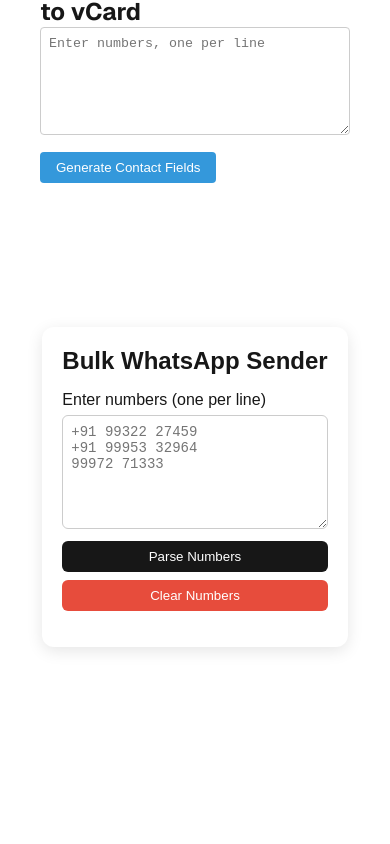
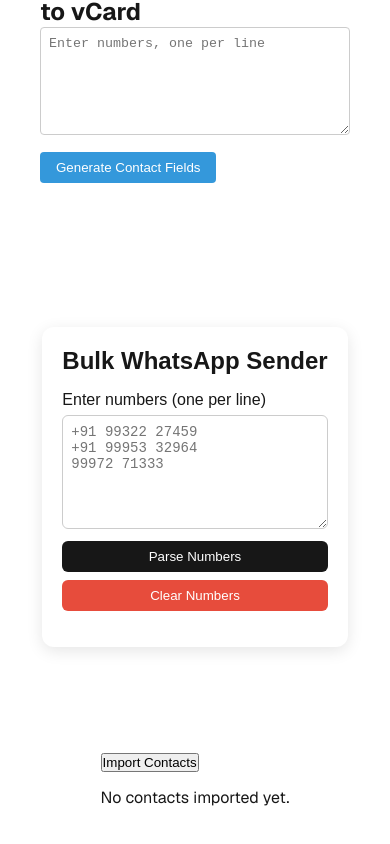
Before and after one commit to gagankumar8294/vcardconverter, a Next.js app: page / in a window 390 px wide. Shown: the part 1014-1858 px from the top of the page. Before the commit the page ends 1741 px from the top, so only its background shows below. Built offline with nearby package versions, Linux system fonts and the light colour scheme.

Commit message:
added code for importing contact from mobile

```diff
--- /dev/null
+++ b/components/ImportContats.js
@@ -0,0 +1,47 @@
+'use client'
+
+import { useState } from 'react';
+
+export default function ImportContacts() {
+  const [contacts, setContacts] = useState([]);
+
+  async function handleImportContacts() {
+    try {
+      if ('contacts' in navigator && 'select' in navigator.contacts) {
+        // Fields you want to fetch
+        const props = ['name', 'email', 'tel'];
+        const opts = { multiple: true };
+
+        const selectedContacts = await navigator.contacts.select(props, opts);
+        setContacts(selectedContacts);
+      } else {
+        alert('Contacts API not supported on this device/browser.');
+      }
+    } catch (err) {
+      console.error('Error selecting contacts:', err);
+    }
+  }
+
+  return (
+    <div>
+      <button onClick={handleImportContacts}>
+        Import Contacts
+      </button>
+
+      <div style={{ marginTop: '15px' }}>
+        {contacts.length > 0 ? (
+          <ul>
+            {contacts.map((c, idx) => (
+              <li key={idx}>
+                <strong>{c.name ? c.name.join(', ') : 'No Name'}</strong> <br />
+                {c.tel ? c.tel.join(', ') : 'No Number'}
+              </li>
+            ))}
+          </ul>
+        ) : (
+          <p>No contacts imported yet.</p>
+        )}
+      </div>
+    </div>
+  );
+}
--- a/src/app/page.js
+++ b/src/app/page.js
@@ -4,6 +4,7 @@
 import BulkNumberToVCard from "../../components/BulkNumToVcard/BulkNumToVcard";
 import BulkNumberNameVCard from "../../components/BulkNumberNameVCard/BulkNumberNameVCard";
 import BulkWhatsAppSender from "../../components/BulkWhatsAppSender/BulkWhatsAppSender";
+import ImportContacts from "../../components/ImportContats";
 
 export default function Home() {
   return (
@@ -12,6 +13,7 @@
       <BulkNumberToVCard />
       <BulkNumberNameVCard />
       <BulkWhatsAppSender />
+      <ImportContacts />
     </div>
   );
 }
```
